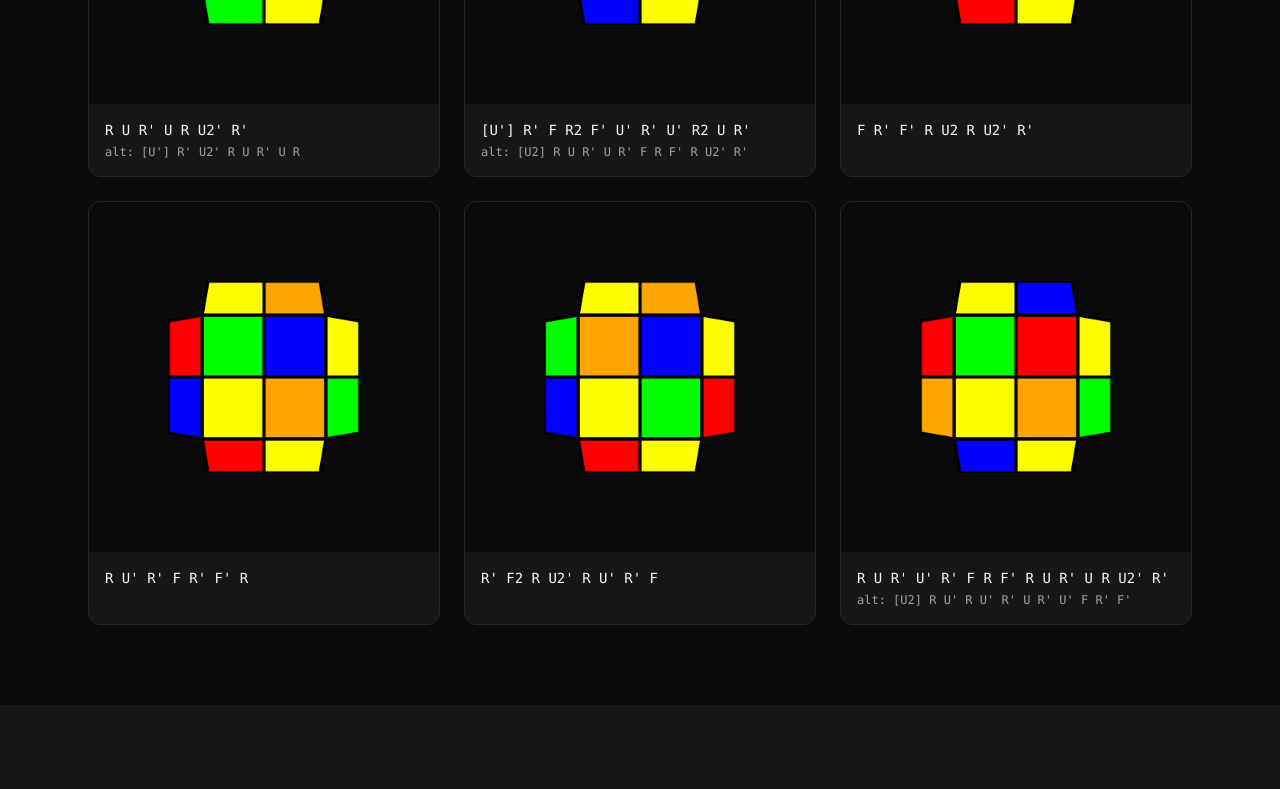
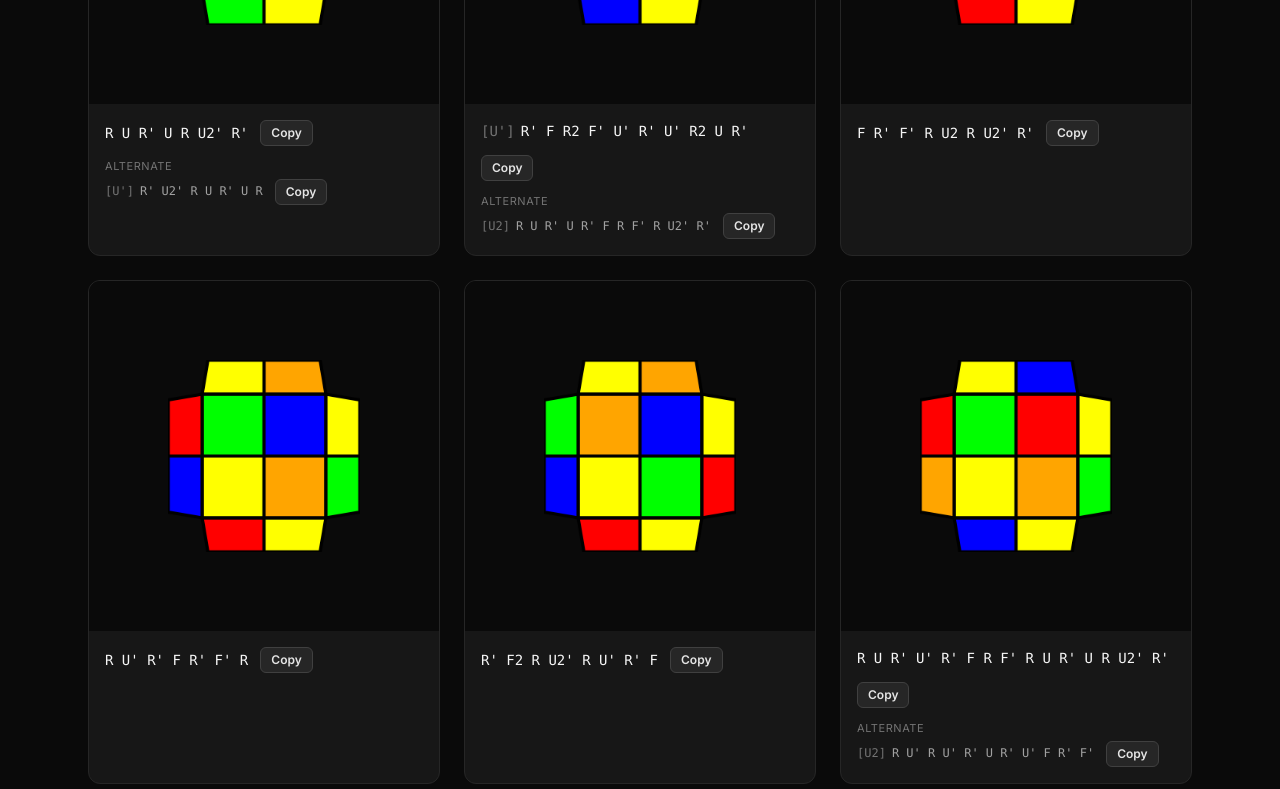
Before and after one commit to ntpcuber/ntpcuber, a Next.js app: page /resources/2x2/cll in a window 1280 px wide. Shown: the part 1000-1789 px from the top of the page. Built offline with nearby package versions, Linux system fonts and the light colour scheme; no server answers.

Commit message:
add consistent copy button for every algset

```diff
--- a/app/resources/megaminx/4lll/page.tsx
+++ b/app/resources/megaminx/4lll/page.tsx
@@ -3,6 +3,7 @@
 import { useLang } from '@/context/LanguageContext'
 import fourLLLData, { type MegaCase, type MegaGroup, type MegaSection } from '@/lib/fourLLLData'
 import type { Metadata } from 'next'
+import AlgText from '@/components/AlgText'
 
 // ─── Card ─────────────────────────────────────────────────────────────────────
 
@@ -13,8 +14,7 @@ function AlgCard({ img, alg, alt, wide }: MegaCase) {
         <img src={img} alt="" className="w-48 h-48 object-contain" />
       </div>
       <div className={`${wide ? 'p-6' : 'p-4'} flex-grow flex flex-col justify-center text-center`}>
-        <p className="font-mono text-sm mb-1 text-neutral-900 dark:text-neutral-100">{alg}</p>
-        {alt && <p className="font-mono text-xs text-neutral-500 dark:text-neutral-400">{alt}</p>}
+        <AlgText alg={alg} alt={alt} center />
       </div>
     </div>
   )
--- a/app/resources/page.tsx
+++ b/app/resources/page.tsx
@@ -9,15 +9,17 @@ const content = {
     heroTitle: 'My Cubing Resources',
     heroDesc: 'Algorithm sets I use, organized by event and difficulty, designed for efficient practice.',
     section2x2: '2×2 Cube: EG Method',
-    section3x3: '3×3 Cube (Coming Soon)',
+    section3x3: '3×3 Cube',
     sectionMega: 'Megaminx: 4 Look Last Layer',
+    comingSoon: 'Coming Soon',
   },
   th: {
     heroTitle: 'คลังสูตรรูบิก',
     heroDesc: 'รวมเซตสูตรที่ผมใช้ แบ่งตามประเภทและความยาก เพื่อการฝึกซ้อมที่มีประสิทธิภาพ',
     section2x2: 'รูบิก 2×2: วิธี EG',
-    section3x3: 'รูบิก 3×3 (เร็วๆ นี้)',
+    section3x3: 'รูบิก 3×3',
     sectionMega: 'Megaminx: แก้แถวสุดท้ายด้วย 4 ขั้นตอน',
+    comingSoon: 'เร็ว ๆ นี้',
   },
 }
 
@@ -25,6 +27,12 @@ const sets2x2 = [
   { slug: 'cll', label: 'CLL', desc: 'Last layer algorithm with solved first layer.', img: '/image/face-cll.png' },
   { slug: 'eg1', label: 'EG-1', desc: 'Last layer algorithm with adjacently swapped solved face.', img: '/image/face-eg1.png' },
   { slug: 'eg2', label: 'EG-2/Anti-CLL', desc: 'Last layer algorithm with diagonally swapped solved face.', img: '/image/face-eg2.png' },
+]
+
+const sets3x3 = [
+  { slug: 'zbll', label: 'ZBLL', desc: 'Full last layer algorithms for advanced speedcubing.', live: true, img: '/image/zb_card.png' },
+  { slug: 'oll',  label: 'OLL',  desc: 'Orient the last layer in one step.', live: false },
+  { slug: 'pll',  label: 'PLL',  desc: 'Permute the last layer.', live: false },
 ]
 
 const mega = [
@@ -73,16 +81,28 @@ export default function ResourcesPage() {
         <div className="max-w-6xl mx-auto px-6">
           <h2 className="text-3xl font-semibold mb-10 text-neutral-900 dark:text-white">{c.section3x3}</h2>
           <div className="grid md:grid-cols-3 gap-6">
-            {['OLL', 'PLL', 'ZBLL'].map(label => (
-              <Link key={label} href={`/resources/3x3/${label.toLowerCase()}`}>
-                <div className="bg-white dark:bg-neutral-950 rounded-xl p-6 border border-neutral-200 dark:border-neutral-800 hover:border-indigo-500 transition">
-                  <h3 className="text-xl font-semibold mb-2 text-neutral-900 dark:text-white">{label}</h3>
-                  <p className="text-neutral-600 dark:text-neutral-400 text-sm">
-                    {label === 'OLL' ? 'Orient the last layer in one step.' : label === 'PLL' ? 'Permute the last layer.' : 'Full last layer algorithms for advanced speedcubing.'}
-                  </p>
+            {sets3x3.map(s =>
+              s.live ? (
+                <Link key={s.slug} href={`/resources/3x3/${s.slug}`} className="block h-full">
+                  <div className="h-full bg-white dark:bg-neutral-950 rounded-xl p-6 border border-neutral-200 dark:border-neutral-800 hover:border-indigo-500 transition">
+                    <h3 className="text-xl font-semibold mb-2 text-neutral-900 dark:text-white">{s.label}</h3>
+                    <p className="text-neutral-600 dark:text-neutral-400 text-sm">{s.desc}</p>
+                    {s.img && (<img src={s.img} alt={s.label} className="w-full max-w-[180px] h-auto object-contain mx-auto mt-4" />)}
+                  </div>
+                </Link>
+              ) : (
+                <div
+                  key={s.slug}
+                  className="relative h-full rounded-xl p-6 border border-dashed border-neutral-300 dark:border-neutral-800 bg-white/50 dark:bg-neutral-950/50"
+                >
+                  <span className="absolute top-4 right-4 px-2 py-1 text-[10px] font-bold uppercase tracking-widest rounded-md border border-purple-200 bg-purple-100 text-purple-700 dark:border-purple-500/30 dark:bg-purple-600/20 dark:text-purple-400">
+                    {c.comingSoon}
+                  </span>
+                  <h3 className="text-xl font-semibold mb-2 text-neutral-500 dark:text-neutral-400">{s.label}</h3>
+                  <p className="text-neutral-500 dark:text-neutral-500 text-sm">{s.desc}</p>
                 </div>
-              </Link>
-            ))}
+              )
+            )}
           </div>
         </div>
       </section>
--- a/components/AlgPage.tsx
+++ b/components/AlgPage.tsx
@@ -2,6 +2,7 @@
 
 import { useState, useEffect } from 'react'
 import type { AlgSet } from '@/lib/algTypes'
+import AlgText from '@/components/AlgText'
 
 // ─── Algorithm card ───────────────────────────────────────────────────────────
 
@@ -12,8 +13,7 @@ function AlgCard({ img, alg, alt }: { img: string; alg: string; alt?: string })
         <img src={img} alt="" className="w-48 h-48 object-contain" />
       </div>
       <div className="p-4">
-        <p className="font-mono text-sm mb-1">{alg}</p>
-        {alt && <p className="font-mono text-xs text-neutral-500 dark:text-neutral-400">{alt}</p>}
+        <AlgText alg={alg} alt={alt} />
       </div>
     </div>
   )
--- /dev/null
+++ b/components/AlgText.tsx
@@ -0,0 +1,112 @@
+'use client'
+
+import { useState } from 'react'
+import { useLang } from '@/context/LanguageContext'
+
+// ─── Helpers ──────────────────────────────────────────────────────────────────
+
+// Strip invisible characters that sneak in when pasting (zero-width spaces, BOM)
+const clean = (s: string) => s.replace(/[\u200b-\u200d\ufeff]/g, '').trim()
+
+// Data files store some alternates as "alt: R U R'" — drop that prefix for display
+const stripAltPrefix = (s: string) => clean(s).replace(/^alt\s*:\s*/i, '')
+
+// Split a leading setup move like "[U2]" or "[x U2]" from the algorithm itself
+function splitSetup(alg: string) {
+  const m = alg.match(/^(\[[^\]]*\])\s*(.*)$/)
+  return m ? { setup: m[1], body: m[2] } : { setup: '', body: alg }
+}
+
+// ─── One alg line + its copy button ───────────────────────────────────────────
+
+interface AlgLineProps {
+  text: string
+  textClass: string
+  center: boolean
+  nowrap: boolean
+}
+
+function AlgLine({ text, textClass, center, nowrap }: AlgLineProps) {
+  const { lang } = useLang()
+  const [copied, setCopied] = useState(false)
+  const { setup, body } = splitSetup(text)
+
+  const label = {
+    copy:   lang === 'th' ? 'คัดลอก' : 'Copy',
+    copied: lang === 'th' ? 'คัดลอกแล้ว' : 'Copied',
+    setup:  lang === 'th' ? 'ท่าเตรียมก่อนเริ่มสูตร' : 'Setup move — before the algorithm',
+  }
+
+  async function copy() {
+    try {
+      await navigator.clipboard.writeText(text) // full text, setup move included
+      setCopied(true)
+      setTimeout(() => setCopied(false), 1500)
+    } catch {
+      setCopied(false)
+    }
+  }
+
+  return (
+    <div className={`flex items-center gap-3 ${center ? 'justify-center' : ''} ${nowrap ? '' : 'flex-wrap'}`}>
+      <p className={`font-mono leading-relaxed ${nowrap ? 'whitespace-nowrap' : ''} ${textClass}`}>
+        {setup && (
+          <span title={label.setup} className="text-neutral-400 dark:text-neutral-500 mr-1.5">
+            {setup}
+          </span>
+        )}
+        {body}
+      </p>
+      <button
+        type="button"
+        onClick={copy}
+        aria-label={`${label.copy}: ${text}`}
+        className="shrink-0 rounded-md border border-neutral-300 bg-neutral-100 px-2.5 py-1 text-xs font-semibold text-neutral-700 hover:bg-neutral-200 transition-colors dark:border-neutral-700 dark:bg-neutral-800 dark:text-neutral-200 dark:hover:bg-neutral-700"
+      >
+        {copied ? label.copied : label.copy}
+      </button>
+    </div>
+  )
+}
+
+// ─── Public component ─────────────────────────────────────────────────────────
+
+interface AlgTextProps {
+  alg: string
+  alt?: string
+  center?: boolean       // center the text (Megaminx cards)
+  nowrap?: boolean       // keep each alg on one line (ZBLL table)
+  mainClass?: string     // colour of the main alg (ZBLL uses indigo)
+}
+
+export default function AlgText({
+  alg,
+  alt,
+  center = false,
+  nowrap = false,
+  mainClass = 'text-neutral-900 dark:text-neutral-100',
+}: AlgTextProps) {
+  const { lang } = useLang()
+  const main = clean(alg)
+  const alternate = alt ? stripAltPrefix(alt) : ''
+
+  return (
+    <div className={`flex flex-col gap-3 ${center ? 'items-center text-center' : ''}`}>
+      <AlgLine text={main} textClass={`text-sm ${mainClass}`} center={center} nowrap={nowrap} />
+
+      {alternate && (
+        <div>
+          <p className="text-[11px] uppercase tracking-wider text-neutral-500 mb-1">
+            {lang === 'th' ? 'สูตรสำรอง' : 'Alternate'}
+          </p>
+          <AlgLine
+            text={alternate}
+            textClass="text-xs text-neutral-600 dark:text-neutral-400"
+            center={center}
+            nowrap={nowrap}
+          />
+        </div>
+      )}
+    </div>
+  )
+}
```
Also changed, not shown: app/resources/3x3/zbll/ZBLLClient1.tsx (+7 -44 lines), public/image/zb_card.png (added).
